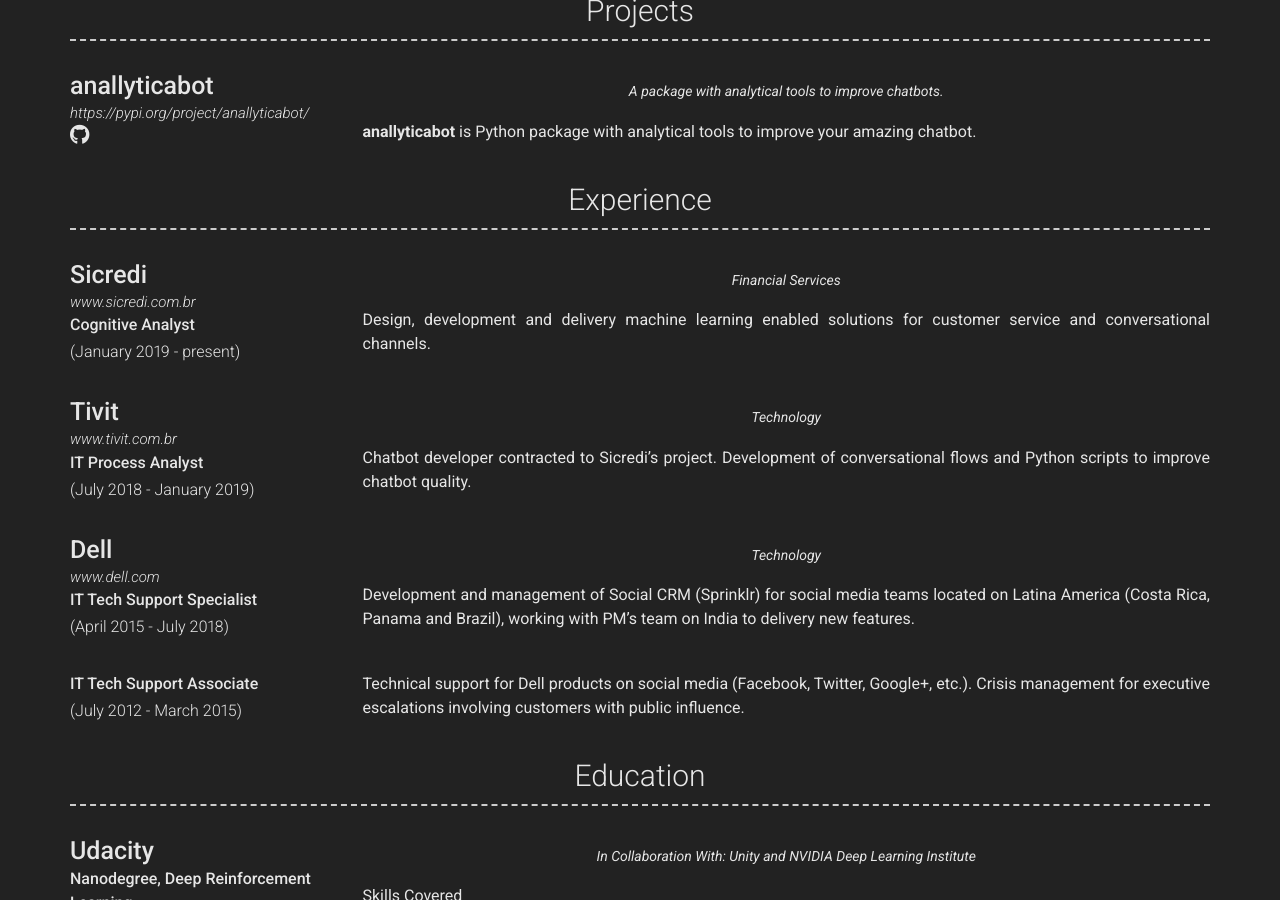
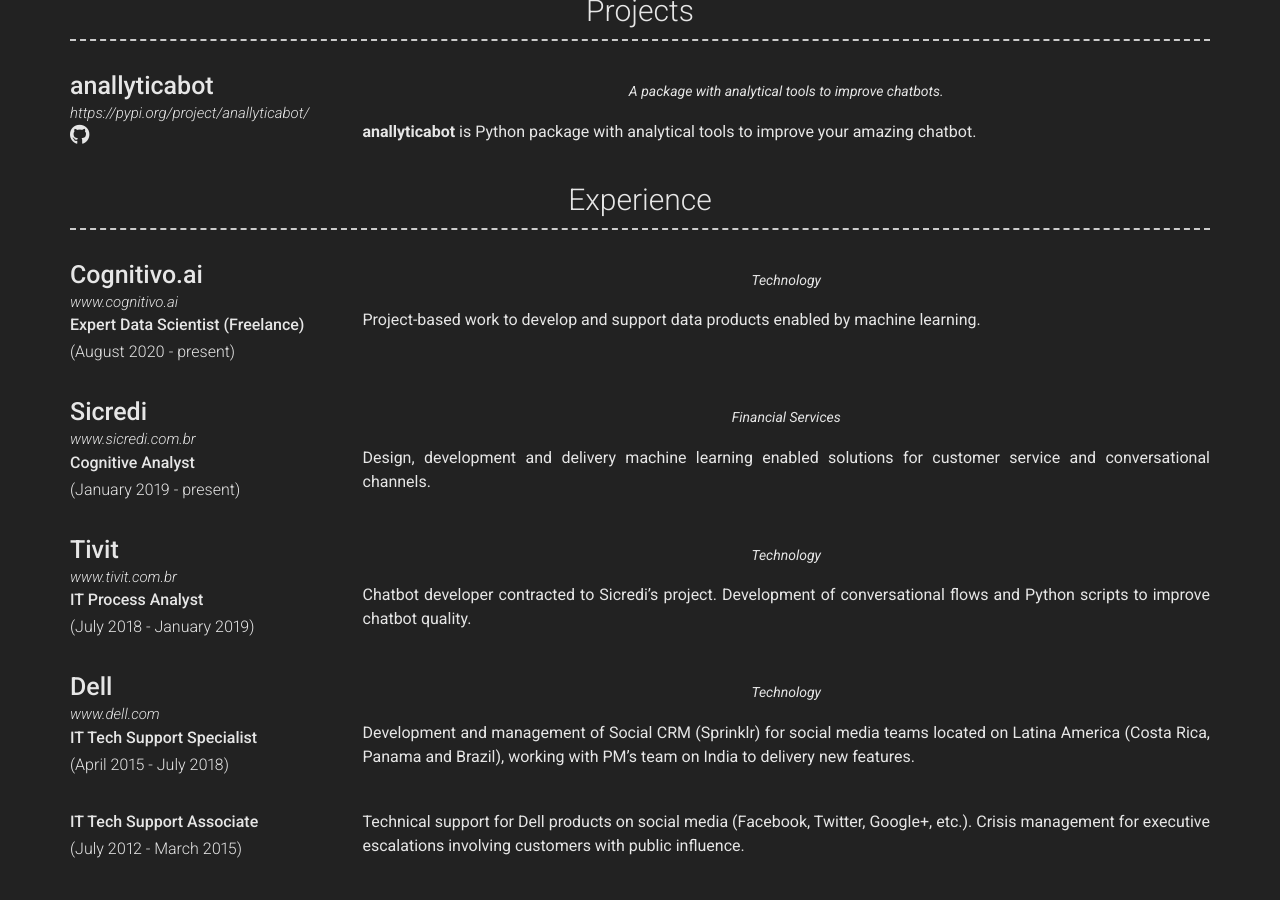
Before and after one commit to DougTrajano/resume, a Jekyll site: the page built from index.md, in a window 1280 px wide and 900 px high, scrolled down 559 px. Built offline with Jekyll 4.4.1, drawn with Linux system fonts in a browser that asks for light colours; nearby versions of some CDN libraries.

Commit message:
(feat): additing new experience

```diff
--- a/_data/experience.yml
+++ b/_data/experience.yml
@@ -1,3 +1,14 @@
+# Cognitivo.ai
+- layout: left
+  company: Cognitivo.ai
+  link: www.cognitivo.ai
+  job_title: Expert Data Scientist (Freelance)
+  dates: (August 2020 - present)
+  quote: >
+   Technology
+  description: | # this will include new lines to allow paragraphs
+    Project-based work to develop and support data products enabled by machine learning.
+
 # Sicredi
 - layout: left
   company: Sicredi
```
Also changed, not shown: _config.yml (line endings or trailing spaces), 2 other files.
